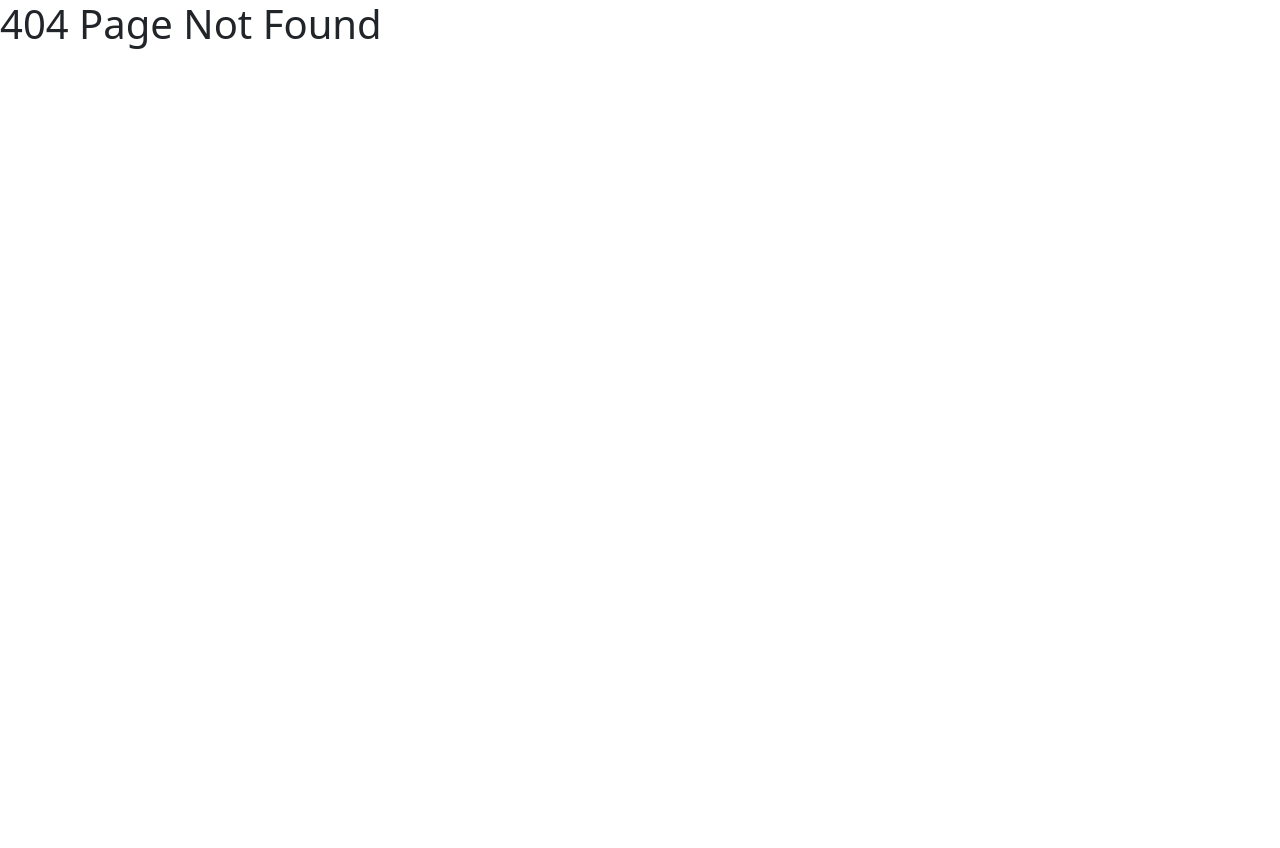
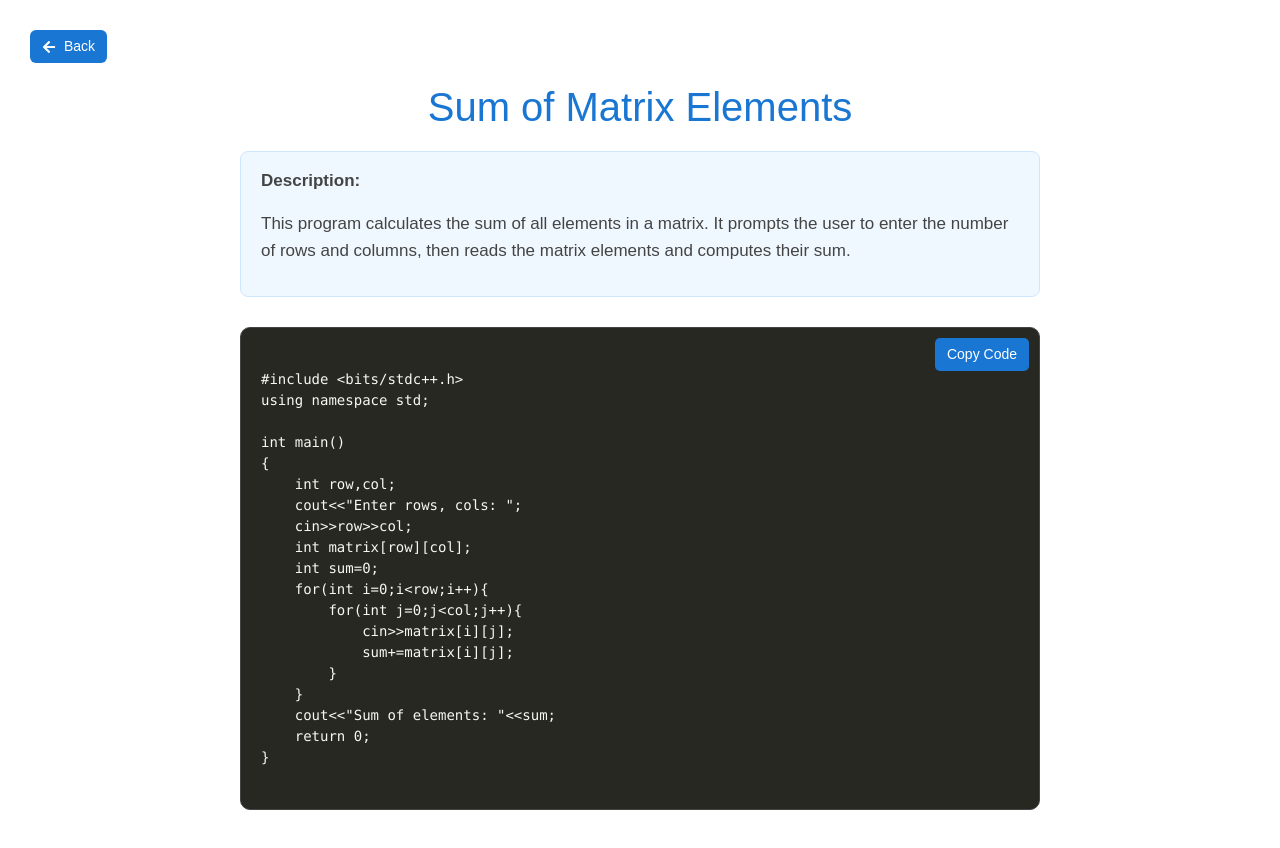
Before and after one commit to udaykallam/SimpleCppPrograms, a React (Vite) app: page /sumofmatrix in a window 1280 px wide. Before the commit this address had no page. Shown: the top 848 px of the page. Before the commit the page ends 800 px from the top, so only its background shows below. Built offline with nearby package versions, Linux system fonts and the light colour scheme.

Commit message:
Sum of matrix elements

```diff
--- a/src/App.jsx
+++ b/src/App.jsx
@@ -13,6 +13,7 @@ import ReverseNumber from './pages/ReverseNumber'
 import Anagram from './pages/Anagram'
 import LCM from './pages/LCM'
 import HCF from './pages/HCF'
+import SumOfMatrixElements from './pages/SumOfMatrixElements'
 
 function App() {
   return (
@@ -32,6 +33,7 @@ function App() {
         <Route path="/anagram" element={<Anagram />} />
         <Route path="/lcm" element={<LCM />} />
         <Route path="/hcf" element={<HCF />} />
+        <Route path="/sumofmatrix" element={<SumOfMatrixElements />} />
       </Routes>
     </>
   )
--- a/src/components/Index.jsx
+++ b/src/components/Index.jsx
@@ -11,14 +11,14 @@ export const Index = () => {
     'Palindrome', 'String Palindrome', 'Prime Number',
     'Factorial', 'Fibonacci', 'Even or Odd', 'Armstrong Number',
     'Perfect Number', 'Reverse Number', 'Anagram',
-    'LCM', 'HCF', 'Binary to Decimal', 'Decimal to Binary'
+    'LCM', 'HCF', 'Sum of matrix elements', 'Decimal to Binary'
   ];
 
   const routes = [
     '/palindrome', '/stringpalindrome', '/primenumber',
     '/factorial', '/fibonacci', '/evenodd', '/armstrong',
     '/perfect', '/reverse', '/anagram',
-    '/lcm','/hcf', '/bintodec', '/dectobin'
+    '/lcm','/hcf', '/sumofmatrix', '/dectobin'
   ];
 
   const itemsPerPage = 10;
--- /dev/null
+++ b/src/pages/SumOfMatrixElements.jsx
@@ -0,0 +1,37 @@
+import CodeTemplate from "../components/CodeTemplate";
+
+export default function SumOfMatrixElements() {
+    const code=`
+#include <bits/stdc++.h>
+using namespace std;
+
+int main()
+{
+    int row,col;
+    cout<<"Enter rows, cols: ";
+    cin>>row>>col;
+    int matrix[row][col];
+    int sum=0;
+    for(int i=0;i<row;i++){
+        for(int j=0;j<col;j++){
+            cin>>matrix[i][j];
+            sum+=matrix[i][j];
+        }
+    }
+    cout<<"Sum of elements: "<<sum;
+    return 0;
+}
+    `
+
+const description = `This program calculates the sum of all elements in a matrix. It prompts the user to enter the number of rows and columns, then reads the matrix elements and computes their sum.`;
+    return (
+        <>
+        <CodeTemplate
+            title="Sum of Matrix Elements"
+            code={code}
+            description={description}
+        />
+        </>
+    )
+
+}
```
